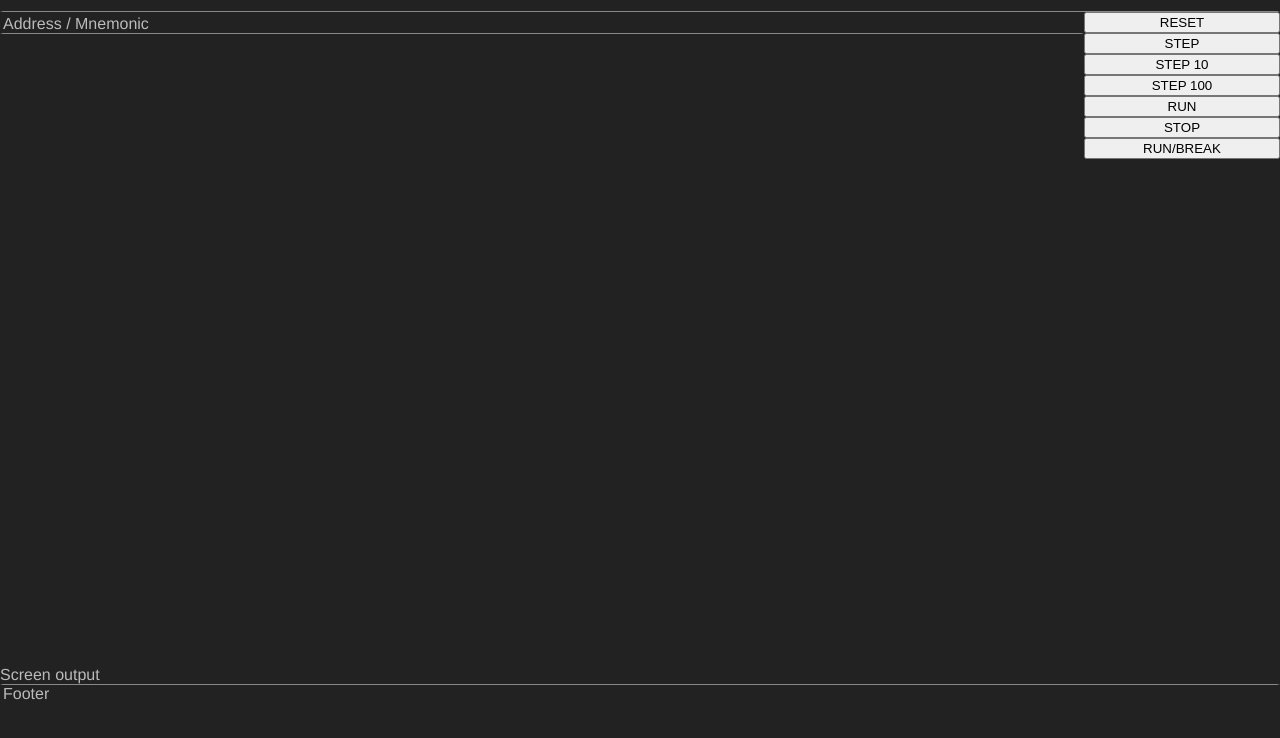
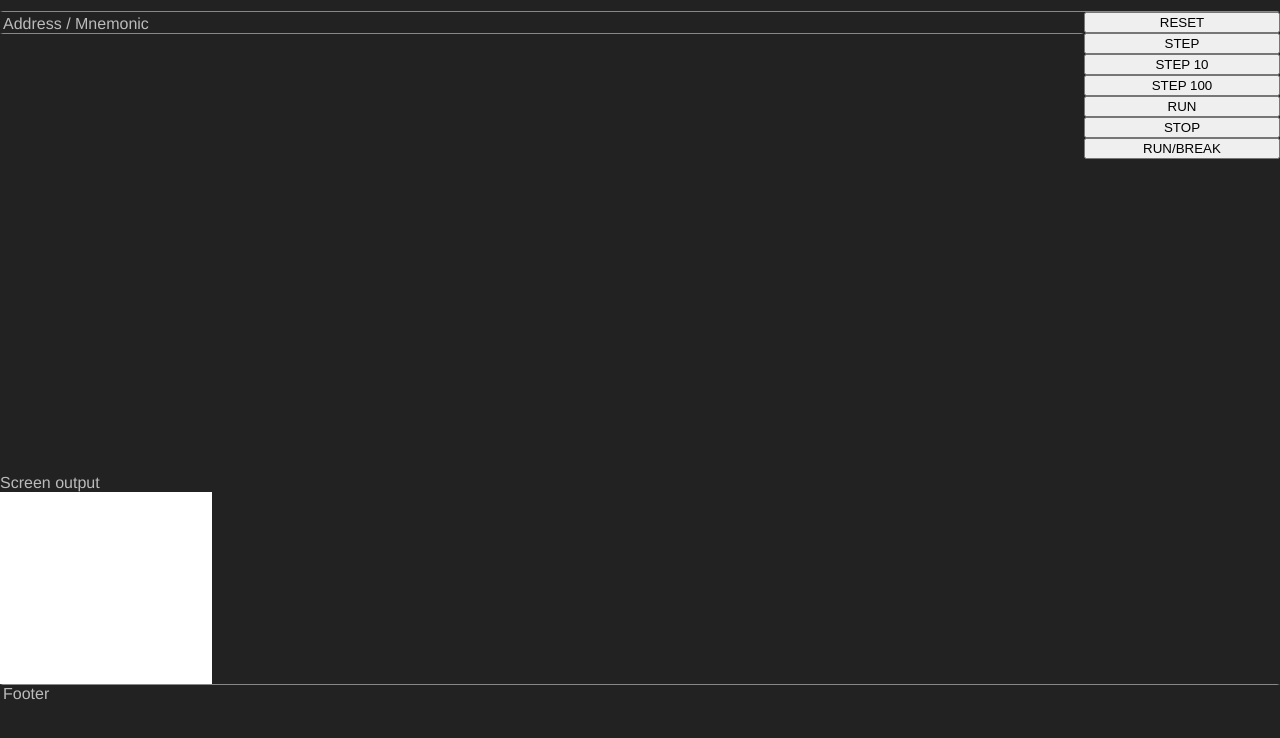
Before and after one commit to joskwanten/TsMsx, a website with bundled scripts: page index.html in a window 1280 px wide. Both pictures are taken after a click on the button "RUN". Shown: the part 52-790 px from the top of the page. Built offline with nearby package versions, Linux system fonts and the light colour scheme; files whose address does not match are found by name.

Commit message:
VDP Not working, added super cobra for testing

```diff
--- a/index.html
+++ b/index.html
@@ -22,9 +22,9 @@
                 <div id="small-header">
                     Screen output
                 </div>
-                <!-- <canvas id="screen" width="212" height="192">
+                <canvas id="screen" width="212" height="192">
 
-                </canvas> -->
+                </canvas>
             </div>
             <div class="side-panel">
                 <button id="reset">RESET</button>
--- a/src/App.ts
+++ b/src/App.ts
@@ -163,10 +163,19 @@ async function reset() {
     let response = await fetch('cbios_main_msx1.rom');
     let buffer = await response.arrayBuffer();
     let bios = new Uint8Array(buffer);
-    let romMemory = new Uint8Array(0x10000);
-    bios.forEach((b, i) => romMemory[i] = b);
-    let slot0 = new Rom(romMemory);
-    let slot1 = new EmptySlot();
+    let biosMemory = new Uint8Array(0x10000);
+    bios.forEach((b, i) => biosMemory[i] = b);
+
+    response = await fetch('cbios_main_msx1.rom');
+    buffer = await response.arrayBuffer();
+    let game  = new Uint8Array(buffer);
+    let gameMemory = new Uint8Array(0x10000);
+    game.forEach((b, i) => gameMemory[i] = b);
+
+
+    let slot0 = new Rom(biosMemory);
+    //let slot1 = new EmptySlot();
+    let slot1 = new Rom(gameMemory);
     let slot2 = new EmptySlot();
     let slot3 = new SubSlotSelector([new EmptySlot(), new EmptySlot(), new Ram(), new EmptySlot()]);
     let slots = new Slots([slot0, slot1, slot2, slot3]);
@@ -266,32 +275,68 @@ reset().then(() => {
 
 let running = false;
 
+async function run() {
+    if (running || !z80) {
+        return;
+    }
+
+    running = true;
+
+    while (running) {
+        let lastCycles = z80.cycles;
+        let timestamp = Date.now();
+        while((z80.cycles - lastCycles) < 60000 && !z80.halted) {
+            z80.executeSingleInstruction();
+        }
+
+        let timeLeft = 16.67 - (Date.now() - timestamp);
+        if (timeLeft > 0) {
+            // console.log(`Left ${timeLeft}`)
+            await wait(timeLeft);
+        }
+
+        vdp.checkAndGenerateInterrupt(Date.now());
+    }
+}
+
 function step(numOfSteps: number, log = true) {
     z80?.execute(numOfSteps, log);
 }
 
 window.onload = () => {
-    // const canvas = <HTMLCanvasElement>document.getElementById('screen');
-    // const ctx = canvas.getContext('2d');
-    // const imageData = ctx?.createImageData(256, 192);
-    // if (imageData) {
-    //     // Iterate through every pixel
-    //     for (let i = 0; i < imageData.data.length; i += 4) {
-    //         // Percentage in the x direction, times 255
-    //         let x = (i % 1024) / 1024 * 255;
-    //         // Percentage in the y direction, times 255
-    //         let y = Math.ceil(i / 1024) / 1024 * 255;
+    const canvas = <HTMLCanvasElement>document.getElementById('screen');
+    const ctx = canvas.getContext('2d');
+    const imageData = ctx?.createImageData(256, 192);
+    if (imageData) {
+        // Iterate through every pixel
+        for (let i = 0; i < imageData.data.length; i += 4) {
+            // Percentage in the x direction, times 255
+            let x = (i % 1024) / 1024 * 255;
+            // Percentage in the y direction, times 255
+            let y = Math.ceil(i / 1024) / 1024 * 255;
 
-    //         // Modify pixel data
-    //         imageData.data[i + 0] = x;        // R value
-    //         imageData.data[i + 1] = y;        // G value
-    //         imageData.data[i + 2] = 255 - x;  // B value
-    //         imageData.data[i + 3] = 255;      // A value
-    //     }
+            // Modify pixel data
+            imageData.data[i + 0] = x;        // R value
+            imageData.data[i + 1] = y;        // G value
+            imageData.data[i + 2] = 255 - x;  // B value
+            imageData.data[i + 3] = 255;      // A value
+        }
 
-    //     // Draw image data to the canvas
-    //     ctx?.putImageData(imageData, 0, 0);
-    // }
+        // Draw image data to the canvas
+        ctx?.putImageData(imageData, 0, 0);
+
+        let renderRoutine = () => {
+            // Do rendering
+            vdp.render(imageData.data);
+            ctx?.putImageData(imageData, 0, 0);
+            requestAnimationFrame(renderRoutine);
+        };
+
+        window.requestAnimationFrame(() => {
+            renderRoutine();
+        })
+
+    }
 
     document.querySelector('#reset')?.addEventListener('click', () => {
         reset();
@@ -310,16 +355,7 @@ window.onload = () => {
     });
 
     document.querySelector('#run')?.addEventListener('click', async () => {
-        running = true;
-        while (running) {
-            step(100, false);
-            await wait(10);
-            if (!running) {
-                return;
-            }
-
-            vdp.checkAndGenerateInterrupt(Date.now());
-        }
+        run();
     });
 
     document.querySelector('#stop')?.addEventListener('click', async () => {
@@ -341,7 +377,7 @@ window.onload = () => {
         // 0x0dc9 - CALL 03c2 (init32)
         // 0x003e
         // 0x11d5
-        z80?.executeUntil(0x11d5); // 0x280 ret verder onderzoeken
+        z80?.executeUntil(0x026d); // 0x280 ret verder onderzoeken
 
         //
     });
--- a/src/TMS9918.ts
+++ b/src/TMS9918.ts
@@ -23,9 +23,7 @@ enum StatusFlags {
     S_FS0 = 0b00000001,
 };
 
-
 export class TMS9918 {
-
     registers = new Uint8Array(8);
     vram = new Uint8Array(0x4000);
     vramAddress = 0;
@@ -35,6 +33,23 @@ export class TMS9918 {
 
     hasLatchedData = false;
     latchedData = 0;
+
+    palette = [[0x00, 0x00, 0x00, 0x00],
+    [0x00, 0x00, 0x00, 0x01],
+    [0x21, 0xc8, 0x42, 0x01],
+    [0x5e, 0xdc, 0x78, 0x01],
+    [0x54, 0x55, 0xed, 0x01],
+    [0x7d, 0x76, 0xfc, 0x01],
+    [0xd4, 0x52, 0x4d, 0x01],
+    [0x42, 0xeb, 0xf5, 0x01],
+    [0xfc, 0x55, 0x54, 0x01],
+    [0xff, 0x79, 0x78, 0x01],
+    [0xd4, 0xc1, 0x54, 0x01],
+    [0xe6, 0xce, 0x80, 0x01],
+    [0x21, 0xb0, 0x3b, 0x01],
+    [0xc9, 0x5b, 0xba, 0x01],
+    [0xcc, 0xcc, 0xcc, 0x01],
+    [0xff, 0xff, 0xff, 0x01]]
 
     constructor(private interruptFunction: () => void) {
 
@@ -49,7 +64,11 @@ export class TMS9918 {
     }
 
     getPatternGenerationTable() {
-        return ((this.registers[4]) & 7) << 13;
+        return (this.registers[4] & 7) << 11;
+    }
+
+    getPatternNameTable() {
+        return (this.registers[2] & 0xf) << 10;
     }
 
     getTextColor() {
@@ -74,27 +93,34 @@ export class TMS9918 {
     write(mode: boolean, value: number) {
         if (mode) {
             if (!this.hasLatchedData) {
+
                 this.latchedData = value;
                 this.hasLatchedData = true;
+
             } else {
+
                 this.hasLatchedData = false;
+
                 if (value & 0x80) {
                     // Write to register
                     let register = value & 0x7;
                     this.registers[register] = this.latchedData;
+                    console.log(`register: ${register} = ${this.registers[register].toString(16)}`);
                 } else if (value & 0x40) {
                     // Setup video write address
-                    this.vramAddress = (value & 0x3f) << 8 + this.latchedData;
+                    this.vramAddress = ((value & 0x3f) << 8) + this.latchedData;
+                    console.log(`this.vramAddress = ${this.vramAddress.toString(16)} ${value & 0x3f} ${this.latchedData}`);
                 } else {
                     // Setup video write address
-                    this.vramAddress = (value & 0x3f) << 8 + this.latchedData;
+                    this.vramAddress = ((value & 0x3f) << 8) + this.latchedData;
+                    console.log(`this.vramAddress = ${this.vramAddress.toString(16)} ${value & 0x3f} ${this.latchedData}`);
                 }
             }
         } else {
-            this.hasLatchedData = true;
+            this.hasLatchedData = false;
             // Mode = 0 means writing to video memory
             this.vram[this.vramAddress] = value;
-            this.vramAddress = (this.vramAddress + 1) % 16384;
+            this.vramAddress = (this.vramAddress + 1) % 0x4000;
         }
     }
 
@@ -126,4 +152,44 @@ export class TMS9918 {
             this.interruptFunction();
         }
     }
+
+    render(image: Uint8ClampedArray) {
+        for (let i = 0; i < image.length; i++) {
+            image[i] = 0xff;
+        }
+        // console.log(`Mode ${this.Mode()}`);
+        // console.log(`PG ${this.getPatternGenerationTable()}`);
+        // console.log(`PN ${this.getPatternNameTable()}`);
+        //console.clear();
+        // console.log('--------------')
+        if (this.Mode() == 1) {
+            let PG = this.getPatternGenerationTable();
+            let PN = this.getPatternNameTable();
+            let TC = this.getTextColor();
+            let BD = this.getBackdropColor();
+
+            for (let y = 0; y < 24; y++) {
+                for (let x = 0; x < 40; x++) {
+                    let char = this.vram[PN + y * 40 + x];
+
+                }
+            }
+        }
+
+        if (this.Mode() == 0) {
+            let PG = this.getPatternGenerationTable();
+            let PN = this.getPatternNameTable();
+            let TC = this.getTextColor();
+            let BD = this.getBackdropColor();
+            let row = "";
+            for (let y = 0; y < 24; y++) {
+                for (let x = 0; x < 32; x++) {
+                    let char = this.vram[PN + y * 40 + x];
+                   if (char) row += String.fromCharCode(char);
+                }
+            }
+
+            if (row.length) console.log(row);
+        }
+    }
 }
--- a/src/Z80_template.ts
+++ b/src/Z80_template.ts
@@ -735,8 +735,10 @@ export class Z80 implements CPU {
     executeUntil(breakPoint: number) {
         this.logging = false;
         while (1) {
+            let prev = this.r16[PC];
             this.executeSingleInstruction();
             if (this.r16[PC] == breakPoint) {
+                console.log(`Breakpoint prev: ${prev.toString(16)}`)
                 return;
             }
         }
```
Also changed, not shown: 1 other file.
